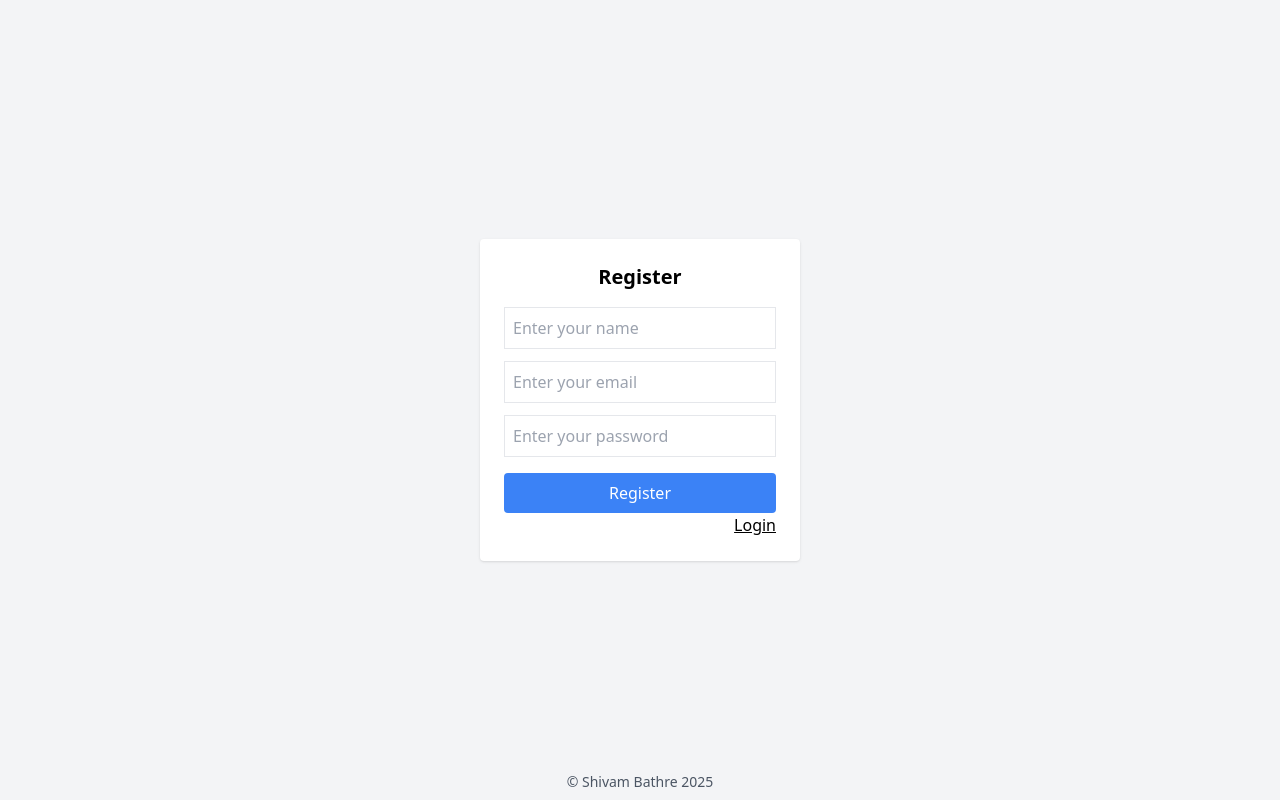
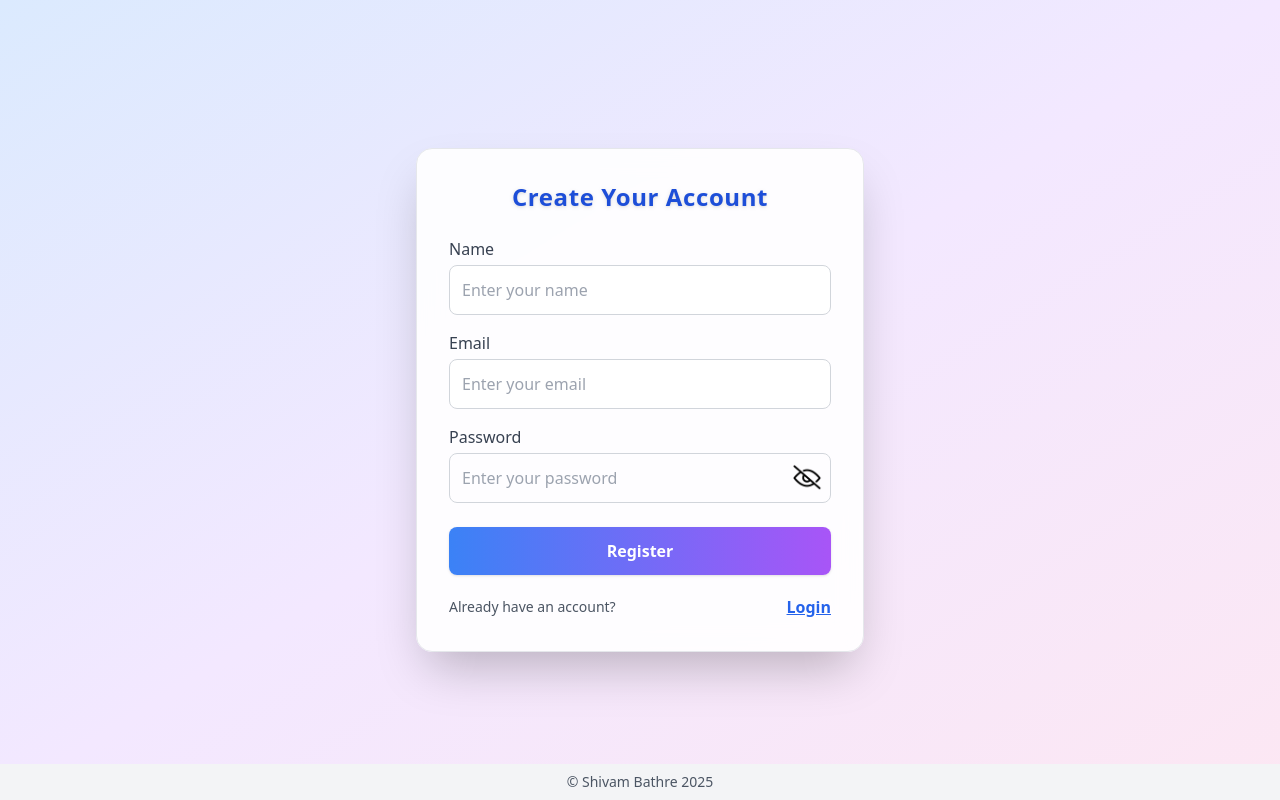
Before and after one commit to shivam-147/frontend-tms, a React (Vite) app: page /register in a window 1280 px wide. Built offline with nearby package versions, Linux system fonts and the light colour scheme; no server answers.

Commit message:
improved css

```diff
--- a/src/pages/ClientPage.jsx
+++ b/src/pages/ClientPage.jsx
@@ -117,8 +117,8 @@ function ClientPage() {
                     <p>Month: {summary?.month}, year: {summary?.year}</p>
                     <p>Morning Tiffins: {summary?.morningCount}</p>
                     <p>Evening Tiffine: {summary?.eveningCount}</p>
-                    <p>Total Tiffines: {summary?.totalTiffin}</p>
-                    <p>Rate Per Tiffine: {summary?.ratePerTiffin}</p>
+                    <p>Total Tiffines: {summary?.totalTiffins}</p>
+                    <p>Rate Per Tiffine: {summary?.ratePerTiffins}</p>
                     <p>Total Amount : {summary?.totalAmount}</p>
                 </div>
             )}
--- a/src/pages/LoginPage.jsx
+++ b/src/pages/LoginPage.jsx
@@ -3,6 +3,8 @@ import { Link } from 'react-router'
 import API from '../axios/api'
 import { useAuth } from '../contexts/AuthContext'
 import { useNavigate } from 'react-router-dom'
+import open from "../assets/imgs/open.png"
+import close from "../assets/imgs/closed.png"
 
 
 function LoginPage() {
@@ -11,6 +13,7 @@ function LoginPage() {
     const [error, setError] = useState('')
     const { login } = useAuth()
     const navigate = useNavigate()
+    const [showPassword, setShowPassword] = useState(false)
 
     const handleSubmit = async (e) => {
         e.preventDefault()
@@ -24,26 +27,89 @@ function LoginPage() {
                 return
             }
             const res = await API.post('/auth/login', form)
+
             login(res.data)
             navigate('/')
             setForm({ email: '', password: '' })
             setError('')
         }
-        catch (error) {
-            console.log(error.message)
+        catch (err) {
+            if (err.response && err.response.data && err.response.data.message) {
+                setError(err.response.data.message)
+            }
+            else {
+                setError('Internal Server Error')
+            }
         }
     }
 
     return (
-        <div className="min-h-screen flex justify-center items-center bg-gray-100">
-            <form onSubmit={handleSubmit} className='bg-white p-6 rounded shadow w-80'>
-                <h2 className="text-xl font-bold mb-4 text-center">Login</h2>
-                <input className="w-full border p-2 mb-3" type="text" placeholder="Enter your email" value={form.email} onChange={e => setForm({ ...form, email: e.target.value })} />
-                <input className="w-full border p-2 mb-4" type="password" value={form.password} placeholder="Enter your password" onChange={e => setForm({ ...form, password: e.target.value })} />
-                <button type="submit" className="w-full bg-blue-500 text-white p-2 rounded">Login</button>
-                <div className="flex flex-row justify-between">
-                    <p className='text-red-700'>{error}</p>
-                    <Link to='/register' className="underline">Not Regitered</Link>
+        <div className="min-h-screen flex justify-center items-center bg-gradient-to-br from-blue-100 via-white to-green-100 px-2">
+            <form
+                onSubmit={handleSubmit}
+                className="bg-white/90 backdrop-blur-md p-6 sm:p-8 rounded-2xl shadow-2xl w-full max-w-md border border-gray-200"
+            >
+                <h2 className="text-2xl font-extrabold mb-6 text-center text-blue-700 tracking-wide">
+                    Welcome Back!
+                </h2>
+                <div className="mb-4">
+                    <label className="block text-gray-700 mb-1 font-medium" htmlFor="email">
+                        Email Address
+                    </label>
+                    <input
+                        id="email"
+                        className="w-full border border-gray-300 rounded-lg p-3 focus:outline-none focus:ring-2 focus:ring-blue-400 transition"
+                        type="email"
+                        placeholder="Enter your email"
+                        value={form.email}
+                        onChange={e => setForm({ ...form, email: e.target.value })}
+                        autoComplete="username"
+                    />
+                </div>
+                <div className="mb-6">
+                    <label className="block text-gray-700 font-medium mb-1" htmlFor="password">
+                        Password
+                    </label>
+                    <div className="w-full border border-gray-300 rounded-lg flex items-center focus-within:ring-2 focus-within:ring-blue-400 transition">
+                        <input
+                            className="w-full p-3 bg-transparent focus:outline-none"
+                            id="password"
+                            type={showPassword ? "text" : "password"}
+                            value={form.password}
+                            placeholder="Enter your password"
+                            onChange={e => setForm({ ...form, password: e.target.value })}
+                            autoComplete="off"
+                        />
+                        <button
+                            type="button"
+                            className="px-2 focus:outline-none"
+                            onClick={() => setShowPassword(!showPassword)}
+                            tabIndex={-1}
+                            style={{ width: "50px" }}
+                        >
+                            {showPassword ? <img src={open} alt="Show" /> : <img src={close} alt="Hide" />}
+                        </button>
+                    </div>
+                </div>
+                {error && (
+                    <div className="mb-4 text-red-600 text-sm text-center font-semibold">
+                        {error}
+                    </div>
+                )}
+                <button
+                    type="submit"
+                    className="w-full bg-gradient-to-r from-blue-500 to-green-400 text-white p-3 rounded-lg font-bold shadow hover:from-blue-600 hover:to-green-500 transition"
+                >
+                    Login
+                </button>
+                <div className="flex flex-col sm:flex-row justify-between items-center mt-5 gap-2">
+                    <span className="text-gray-600 text-sm">New here?</span>
+                    <Link
+                        to="/register"
+                        className="text-blue-600 hover:text-blue-800 font-semibold underline text-sm transition"
+                    >
+                        Create Account
+                    </Link>
                 </div>
             </form>
         </div>
--- a/src/pages/RegisterPage.jsx
+++ b/src/pages/RegisterPage.jsx
@@ -3,6 +3,8 @@ import { Link } from 'react-router'
 import API from '../axios/api'
 import { useAuth } from '../contexts/AuthContext'
 import { useNavigate } from 'react-router-dom'
+import open from '../assets/imgs/open.png'
+import close from '../assets/imgs/closed.png'
 
 
 function RegisterPage() {
@@ -11,6 +13,7 @@ function RegisterPage() {
     const [error, setError] = useState('')
     const { login } = useAuth()
     const navigate = useNavigate()
+    const [showPassword, setShowPassword] = useState(false)
 
     const handleSubmit = async (e) => {
         e.preventDefault()
@@ -34,24 +37,96 @@ function RegisterPage() {
             navigate('/')
             setForm({ name: '', email: '', password: '' })
             setError('')
-        } catch (error) {
-            console.log(error.message)
+        } catch (err) {
+            if (err.response && err.response.data && err.response.data.message) {
+                setError(err.response.data.message)
+            }
+            else {
+                setError('Interal Server Error')
+            }
         }
     }
 
     return (
-        <div className="min-h-screen flex justify-center items-center bg-gray-100">
-            <form onSubmit={handleSubmit} className='bg-white p-6 rounded shadow w-80'>
-                <h2 className="text-xl font-bold mb-4 text-center">Register</h2>
-                <input className="w-full border p-2 mb-3" placeholder="Enter your name"
-                    value={form.name}
-                    onChange={e => setForm({ ...form, name: e.target.value })} />
-                <input className="w-full border p-2 mb-3" type="text" placeholder="Enter your email" value={form.email} onChange={e => setForm({ ...form, email: e.target.value })} />
-                <input className="w-full border p-2 mb-4" type="password" value={form.password} placeholder="Enter your password" onChange={e => setForm({ ...form, password: e.target.value })} />
-                <button type="submit" className="w-full bg-blue-500 text-white p-2 rounded">Register</button>
-                <div className="flex flex-row justify-between">
-                    <p className='text-red-700'>{error}</p>
-                    <Link to="/login" className="underline">Login</Link>
+        <div className="min-h-screen flex justify-center items-center bg-gradient-to-br from-blue-100 via-purple-100 to-pink-100 px-2">
+            <form
+                onSubmit={handleSubmit}
+                className="bg-white/90 backdrop-blur-md p-8 rounded-2xl shadow-2xl w-full max-w-md border border-gray-200"
+            >
+                <h2 className="text-2xl font-extrabold mb-6 text-center text-blue-700 tracking-wide drop-shadow">
+                    Create Your Account
+                </h2>
+                <div className="mb-4">
+                    <label className="block text-gray-700 font-medium mb-1" htmlFor="name">
+                        Name
+                    </label>
+                    <input
+                        id="name"
+                        className="w-full border border-gray-300 rounded-lg p-3 focus:outline-none focus:ring-2 focus:ring-blue-400 transition"
+                        placeholder="Enter your name"
+                        value={form.name}
+                        onChange={e => setForm({ ...form, name: e.target.value })}
+                        autoComplete="off"
+                    />
+                </div>
+                <div className="mb-4">
+                    <label className="block text-gray-700 font-medium mb-1" htmlFor="email">
+                        Email
+                    </label>
+                    <input
+                        id="email"
+                        className="w-full border border-gray-300 rounded-lg p-3 focus:outline-none focus:ring-2 focus:ring-blue-400 transition"
+                        type="email"
+                        placeholder="Enter your email"
+                        value={form.email}
+                        onChange={e => setForm({ ...form, email: e.target.value })}
+                        autoComplete="off"
+                    />
+                </div>
+                <div className="mb-6">
+                    <label className="block text-gray-700 font-medium mb-1" htmlFor="password">
+                        Password
+                    </label>
+                    <div className="w-full border border-gray-300 rounded-lg flex items-center focus-within:ring-2 focus-within:ring-blue-400 transition">
+                        <input
+                            className="w-full p-3 bg-transparent focus:outline-none"
+                            id="password"
+                            type={showPassword ? "text" : "password"}
+                            value={form.password}
+                            placeholder="Enter your password"
+                            onChange={e => setForm({ ...form, password: e.target.value })}
+                            autoComplete="off"
+                        />
+                        <button
+                            type="button"
+                            className="px-2 focus:outline-none"
+                            onClick={() => setShowPassword(!showPassword)}
+                            tabIndex={-1}
+                            style={{ width: "50px" }}
+                        >
+                            {showPassword ? <img src={open} alt="Show" /> : <img src={close} alt="Hide" />}
+                        </button>
+                    </div>
+                </div>
+                {error && (
+                    <div className="mb-4 text-red-600 text-sm text-center font-semibold">
+                        {error}
+                    </div>
+                )}
+                <button
+                    type="submit"
+                    className="w-full bg-gradient-to-r from-blue-500 to-purple-500 text-white p-3 rounded-lg font-semibold shadow hover:from-blue-600 hover:to-purple-600 transition"
+                >
+                    Register
+                </button>
+                <div className="flex flex-col sm:flex-row justify-between items-center mt-5 gap-2">
+                    <span className="text-gray-600 text-sm">Already have an account?</span>
+                    <Link
+                        to="/login"
+                        className="text-blue-600 font-semibold underline hover:text-purple-600 transition"
+                    >
+                        Login
+                    </Link>
                 </div>
             </form>
         </div>
```
Also changed, not shown: src/pages/Dashboard.jsx (+55 -27 lines), src/assets/imgs/closed.png (added), src/assets/imgs/open.png (added).
